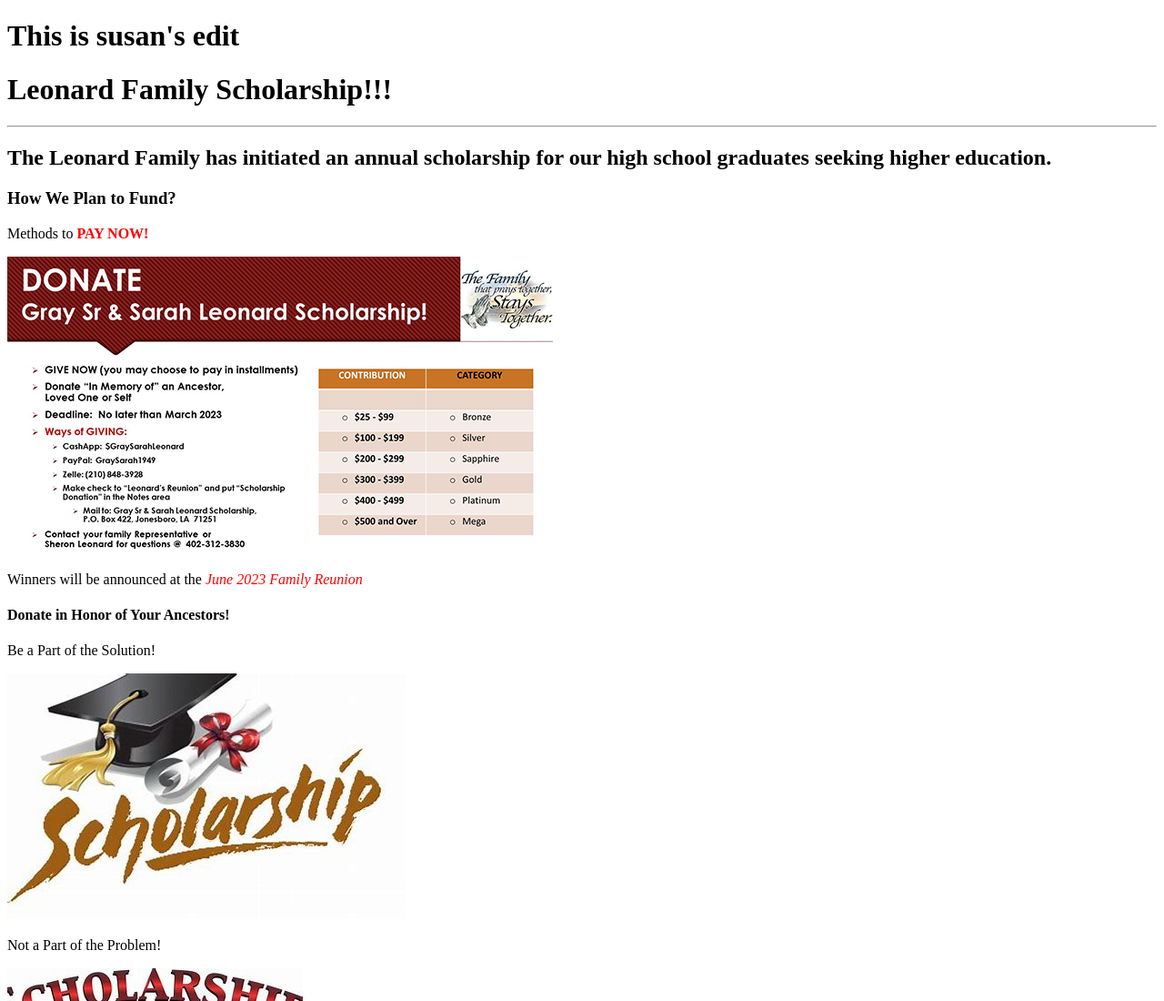
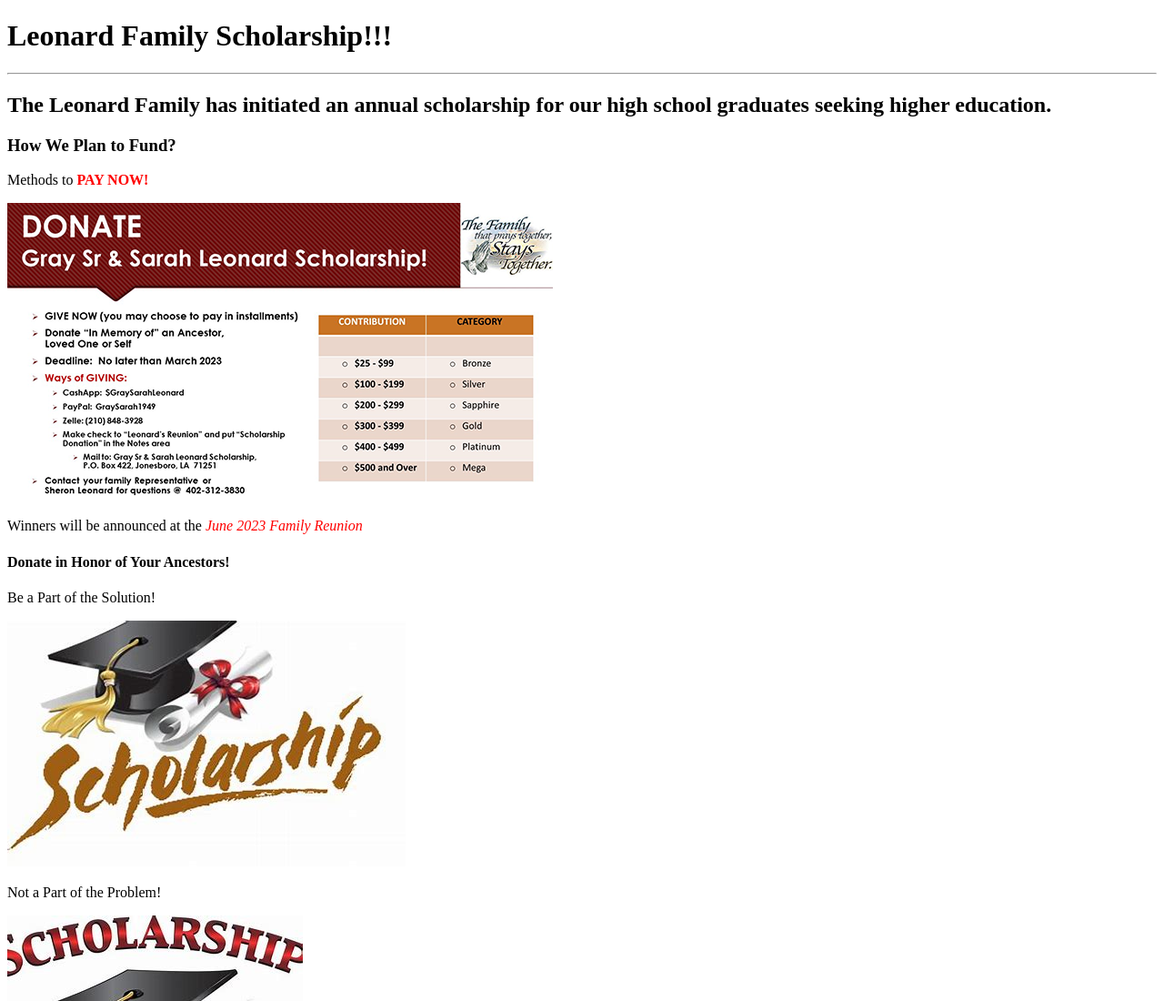
Before and after one commit to sheronrleonard/html1, a plain HTML site: page index.html in a window 1280 px wide. Shown: the top 1100 px of the page at 91% size. Drawn offline with Linux system fonts and the light colour scheme.

Commit message:
Delete Susan

```diff
--- a/index.html
+++ b/index.html
@@ -6,7 +6,7 @@
 </head>
 
 <body>
-	<h1>This is susan's edit</h1>
+
 	<h1>Leonard Family Scholarship!!!</h1>
 	<hr>
 		<h2>The Leonard Family has initiated an annual scholarship for our high school graduates seeking higher education.</h2>
```
